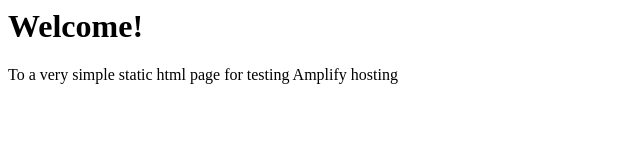
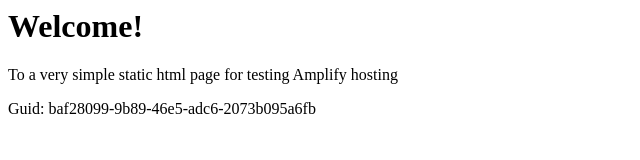
Before and after one commit to aws-aemilia-arn/Github-PR-Commit-Integration-Test-DoNotTouch-GitHubAutoBuildCanaryTest-v1-preprod-eu-north-1, a website: page src/index.html in a window 1280 px wide. Shown: the whole page, without its empty margins (0-640 px from the left). Drawn offline with Linux system fonts and the light colour scheme.

Commit message:
commit from integ tests

```diff
--- a/src/index.html
+++ b/src/index.html
@@ -1,3 +1,5 @@
+
+
 <html lang="en">
 
 <head>
@@ -10,6 +12,6 @@
 <body>
     <h1>Welcome!</h1>
     <p>To a very simple static html page for testing Amplify hosting</p>
-</body>
+    <p>Guid: baf28099-9b89-46e5-adc6-2073b095a6fb</p></body>
 
 </html>
```
